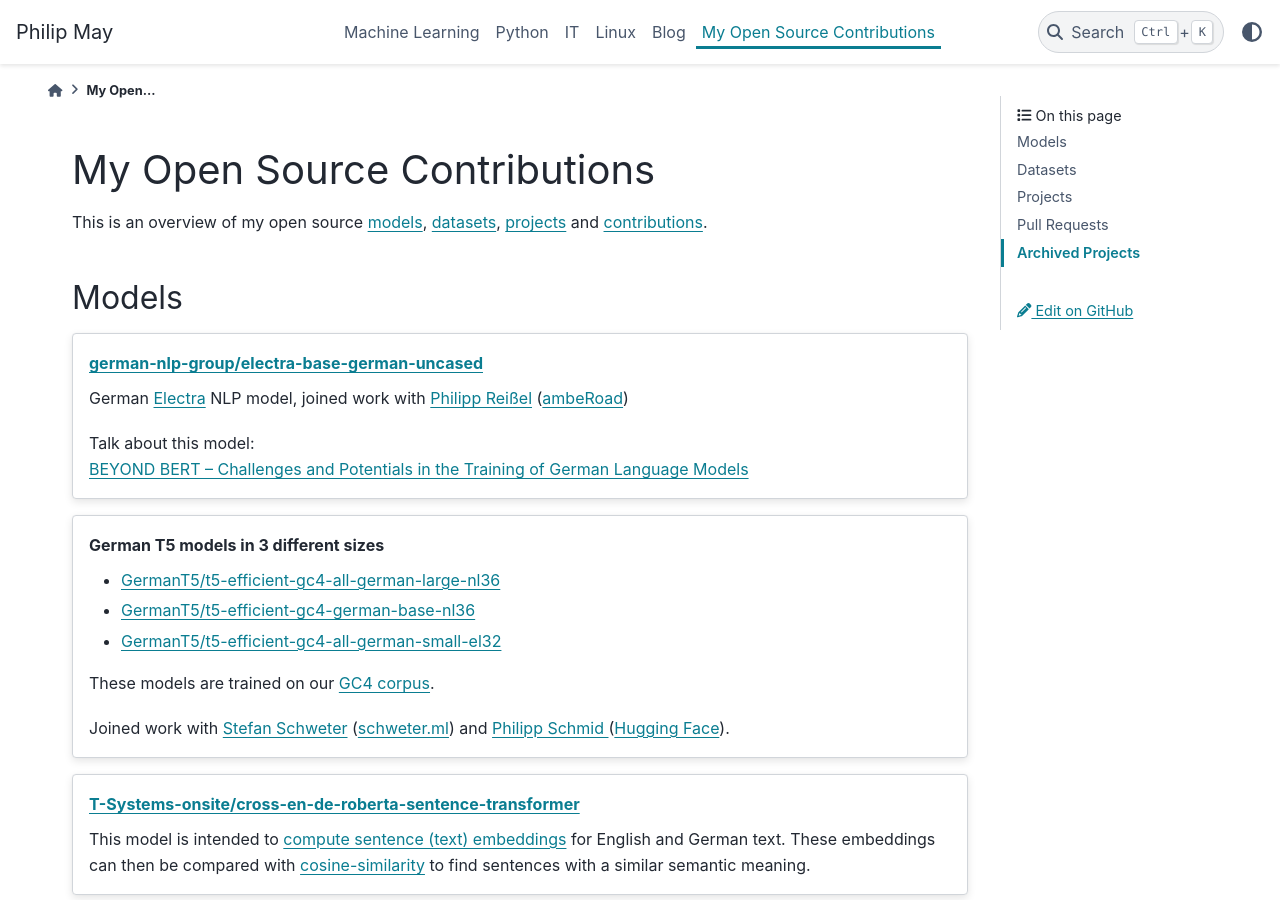
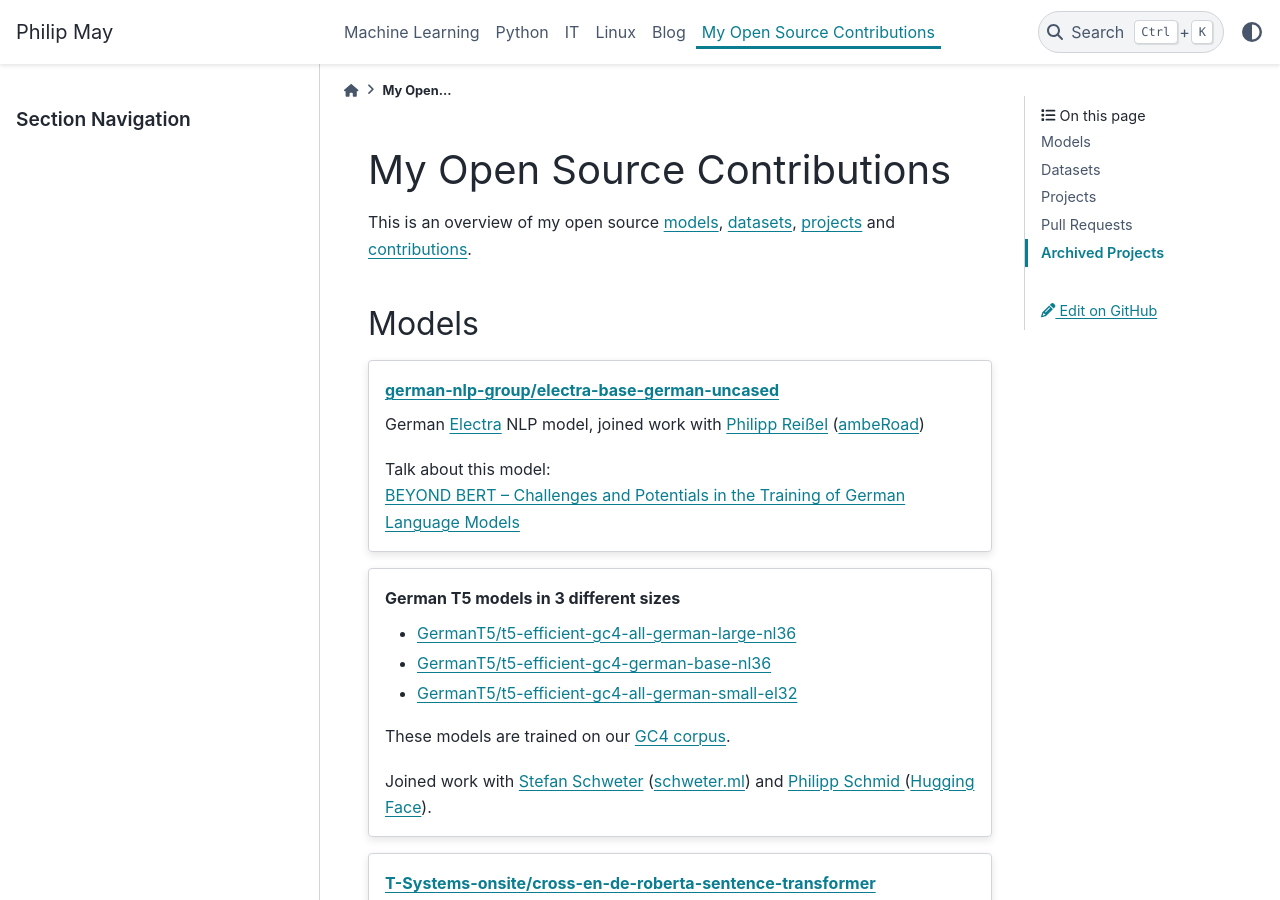
Before and after one commit to PhilipMay/PhilipMay_org, a Sphinx documentation site: the page built from source/about-me.md, in a window 1280 px wide and 900 px high. Built offline with Sphinx 7.4.7 and the PyData theme 0.15.4, drawn with Linux system fonts in a browser that asks for light colours; comment, search, counter and statistics services are not loaded.

Commit message:
fix blog again

```diff
--- a/source/conf.py
+++ b/source/conf.py
@@ -121,6 +121,7 @@ html_js_files = [
 
 # Remove the primary sidebar from pages
 # https://pydata-sphinx-theme.readthedocs.io/en/stable/user_guide/layout.html#remove-the-primary-sidebar-from-pages
-html_sidebars = {
-  "about-me": []
-}
+# we deactivate this - it screws up the navigation of the blog
+# html_sidebars = {
+#   "about-me": []
+# }
```
